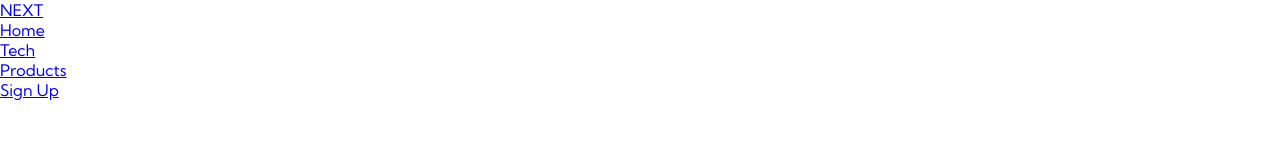
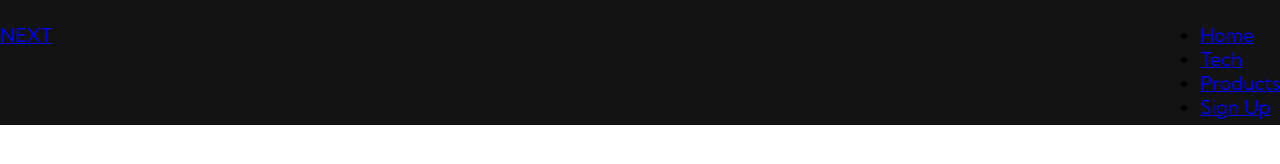
Before and after one commit to midnightmoet/Website-Design, a plain HTML site: page index.html in a window 1280 px wide. Drawn offline with Linux system fonts and the light colour scheme.

Commit message:
adding styling

```diff
--- a/styles.css
+++ b/styles.css
@@ -6,10 +6,25 @@
 }
 
 .navbar {
-
+    background: #131313;
+    height: 125px;
+    display: flex;
+    justify-content: center;
+    align-items: center;
+    font-size: 1.2rem;
+    position: sticky;
+    top: 0px;
+    z-index: 999;
 }
 
 .navbar_container {
+    display: flex;
+    justify-content: space-between;
+    height: 80px;
+    z-index: 999;
+    width: 100%;
+    max-width: 1300px;
+    margin: 0px auto;
 
 }
 
```
